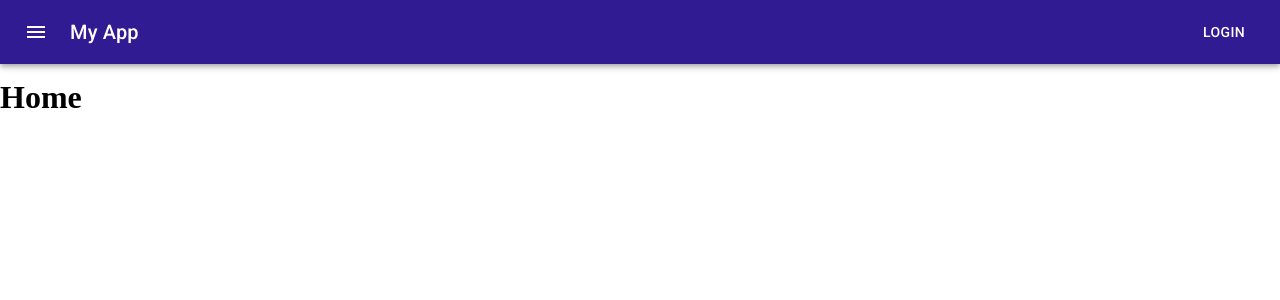
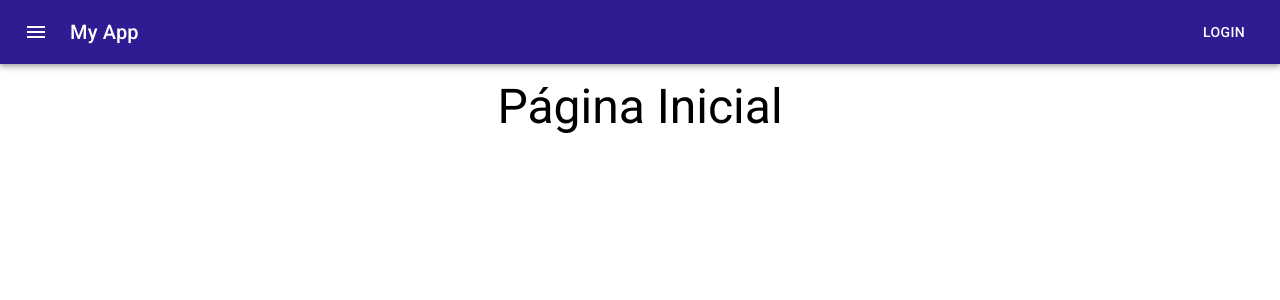
Before and after one commit to paulojrc52/my_app_react, a React (Create React App) app: page / in a window 1280 px wide. Shown: the top 300 px of the page. Built offline with nearby package versions, Linux system fonts and the light colour scheme.

Commit message:
adicionando template page

```diff
--- a/src/pages/Customers.js
+++ b/src/pages/Customers.js
@@ -29,8 +29,6 @@
   }, [])
 
   return(
-    <>
-      <h1>Clientes</h1>
     <Grid container>
       {
         customers.map(customer => (
@@ -46,7 +44,6 @@
           ))
         }
     </Grid>
-    </>
   )
 }
 
--- a/src/pages/Home.js
+++ b/src/pages/Home.js
@@ -1,7 +1,7 @@
 const Home = () => {
   return(
     <>
-      <h1>Home</h1>
+
     </>
   )
 }
--- a/src/routes/Routes.js
+++ b/src/routes/Routes.js
@@ -1,17 +1,19 @@
 import React from 'react'
 import { Switch, Route} from 'react-router-dom'
+
+import TemplatePage from '../templates/Page'
+
 import Customers from '../pages/Customers'
-
 import Home from '../pages/Home'
 
 const Routes = () => {
   return(
     <Switch>
       <Route path="/customers">
-        <Customers />
+        <TemplatePage title='Lista de Clientes' Component={Customers} />
       </Route>
       <Route path="/">
-        <Home />
+        <TemplatePage title='Página Inicial' Component={Home} />
       </Route>
     </Switch>
   )
--- /dev/null
+++ b/src/templates/Page.js
@@ -0,0 +1,15 @@
+import Typography from '@material-ui/core/Typography'
+
+const Page = ({ title, Component}) => {
+  return(
+    <>
+      <Typography variant='h3' align='center'>
+        {title}
+      </Typography>
+
+      <Component />
+    </>
+  )
+}
+
+export default Page
```
Lines whose indentation alone changed are shown as unchanged.
